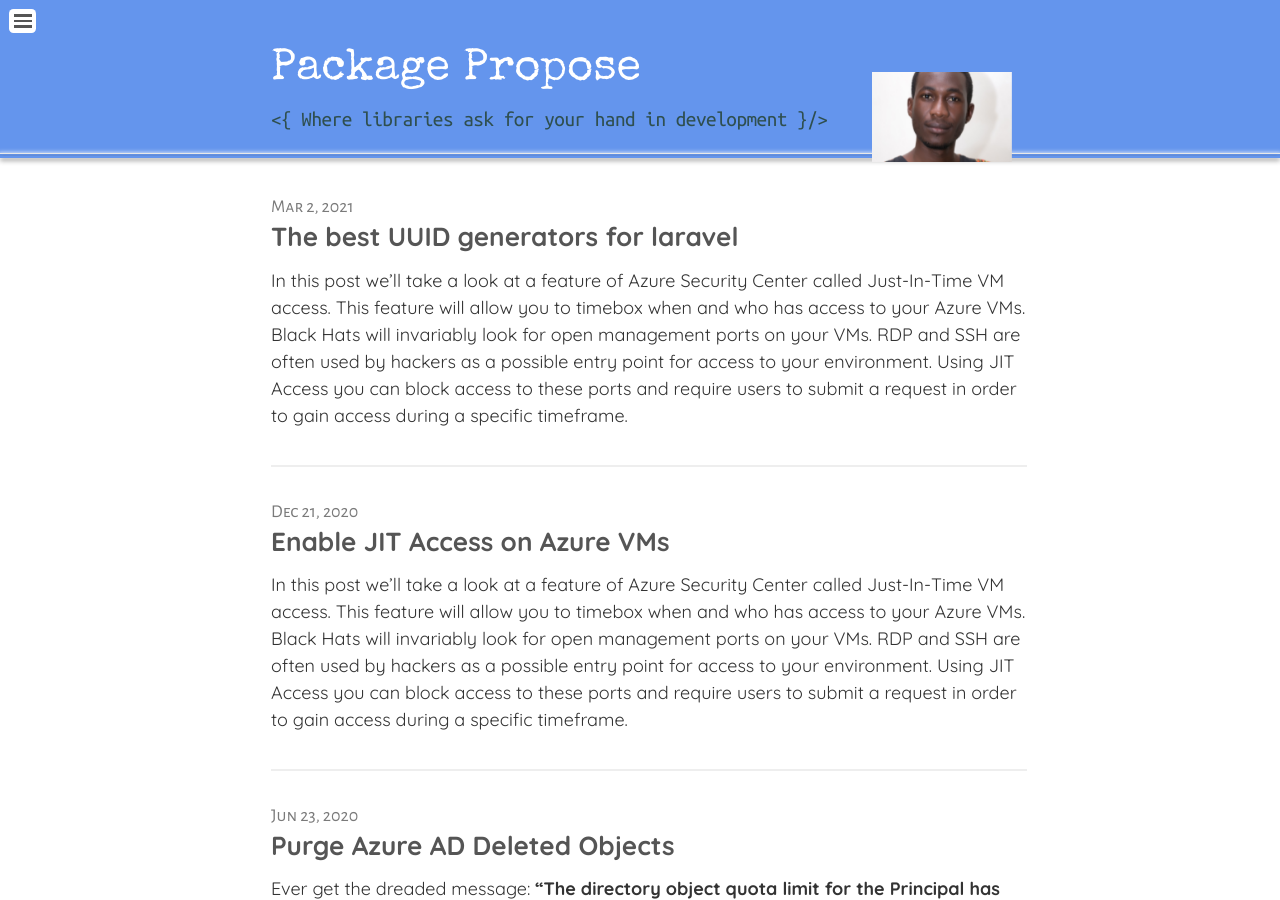
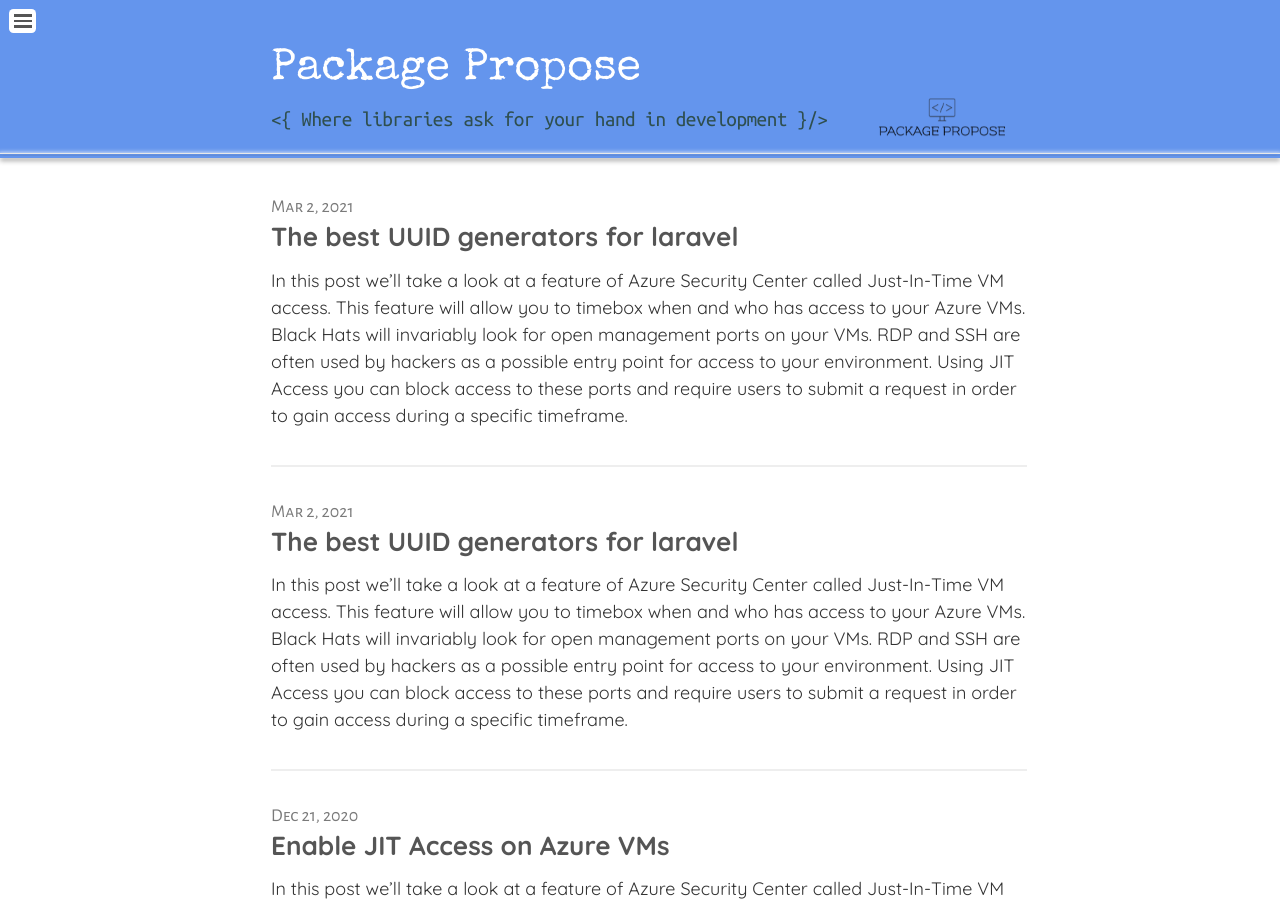
Before and after one commit to packageproposals/packageproposals.github.io, a Jekyll site: the page built from index.html, in a window 1280 px wide and 900 px high. Built offline with Jekyll 4.4.1, drawn with Linux system fonts in a browser that asks for light colours; nearby versions of some CDN libraries; the list of posts is cut into pages by our own code; comment, search, counter and statistics services are not loaded.

Commit message:
test new logo

````diff
--- a/_includes/header.html
+++ b/_includes/header.html
@@ -12,7 +12,7 @@
       </div>
       {% endif %}
       <figure class="looking-image">
-          <div class="img" href="{{ site.baseurl }}" style="background-image: url(/images/site/steveabros.png)"></div>
+          <div class="img" href="{{ site.baseurl }}" style="background-image: url(/images/site/logo.png)"></div>
       </figure>
     </div>
   </div>
--- /dev/null
+++ b/_posts/2021-03-03-what-is-the-best-uuid-generator-for-javascript.md
@@ -0,0 +1,47 @@
+---
+layout: post
+title: The best UUID generators for laravel
+date: 2021-03-02
+summary: |
+ Did you ever wish you could control when and who could get access to your Azure
+ VMs?  Well now you can using Azure Security Center's Just-In-Time access
+ feature.
+tags: techtips laravel android java
+categories:
+  - Tech Tips
+  - Laravel
+  - Java
+  - Android
+---
+
+In this post we'll take a look at a feature of Azure Security Center called
+Just-In-Time VM access.  This feature will allow you to timebox when and who has
+access to your Azure VMs.  Black Hats will invariably look for open management
+ports on your VMs.  RDP and SSH are often used by hackers as a possible entry
+point for access to your environment.  Using JIT Access you can block access to
+these ports and require users to submit a request in order to gain access during
+a specific timeframe.
+
+## Problem
+The problem is simple enough... how do you limit access to your VMs so that only
+users you permit have access to your VMs and only during a time that you allow?
+This is accomplished by configuring some rules on the NSG and/or Azure Firewall that
+protect your VM's access until a request and a timeframe for access are approved.
+The great thing about this is that Azure has wrapped this functionality up into
+a service called [Just-In-Time
+Access](https://docs.microsoft.com/en-us/azure/security-center/just-in-time-explained) and you can activate it today.
+
+
+
+```php
+/**
+ *  Setup model event hooks
+ */
+public static function boot()
+{
+    parent::boot();
+    self::creating(function ($model) {
+        $model->uuid = (string) Uuid::generate(4);
+    });
+}
+```
````
Also changed, not shown: images/site/logo.png (added).
